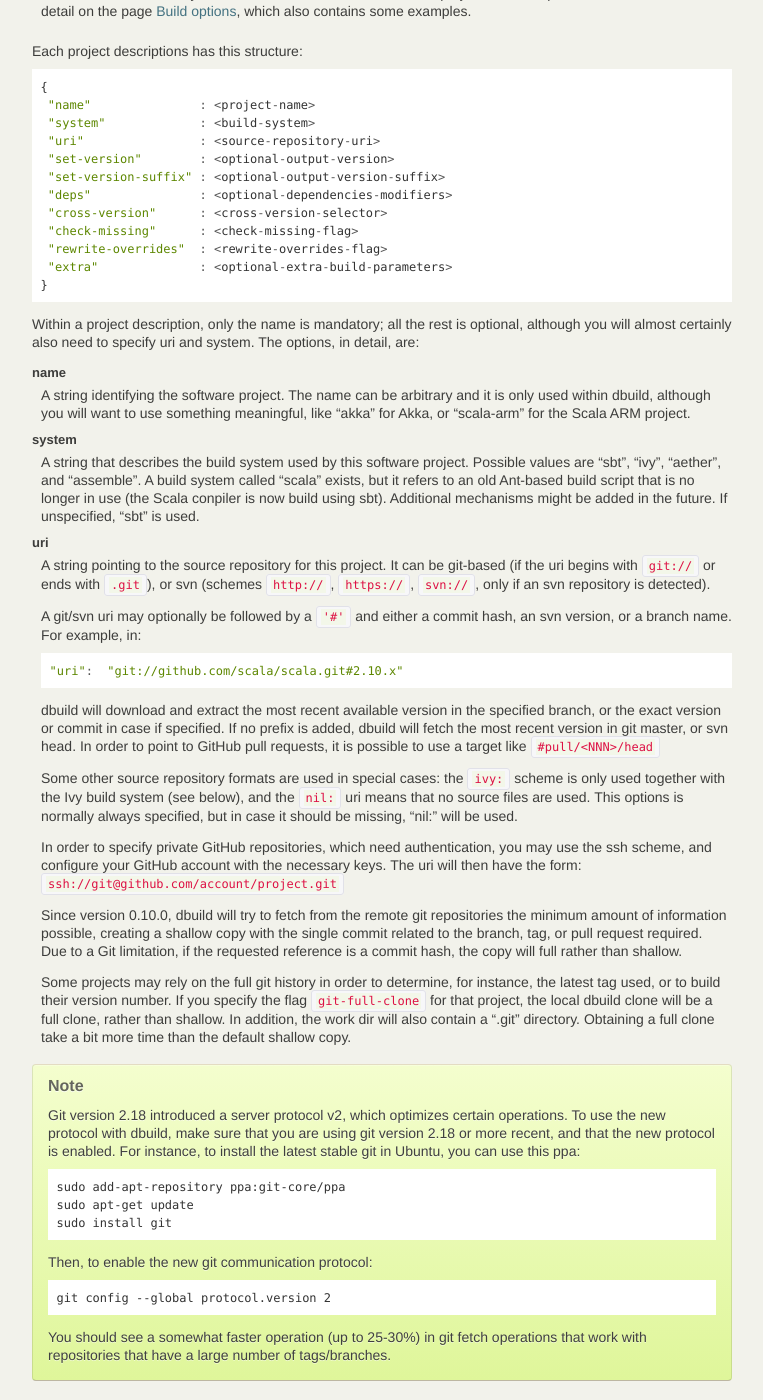
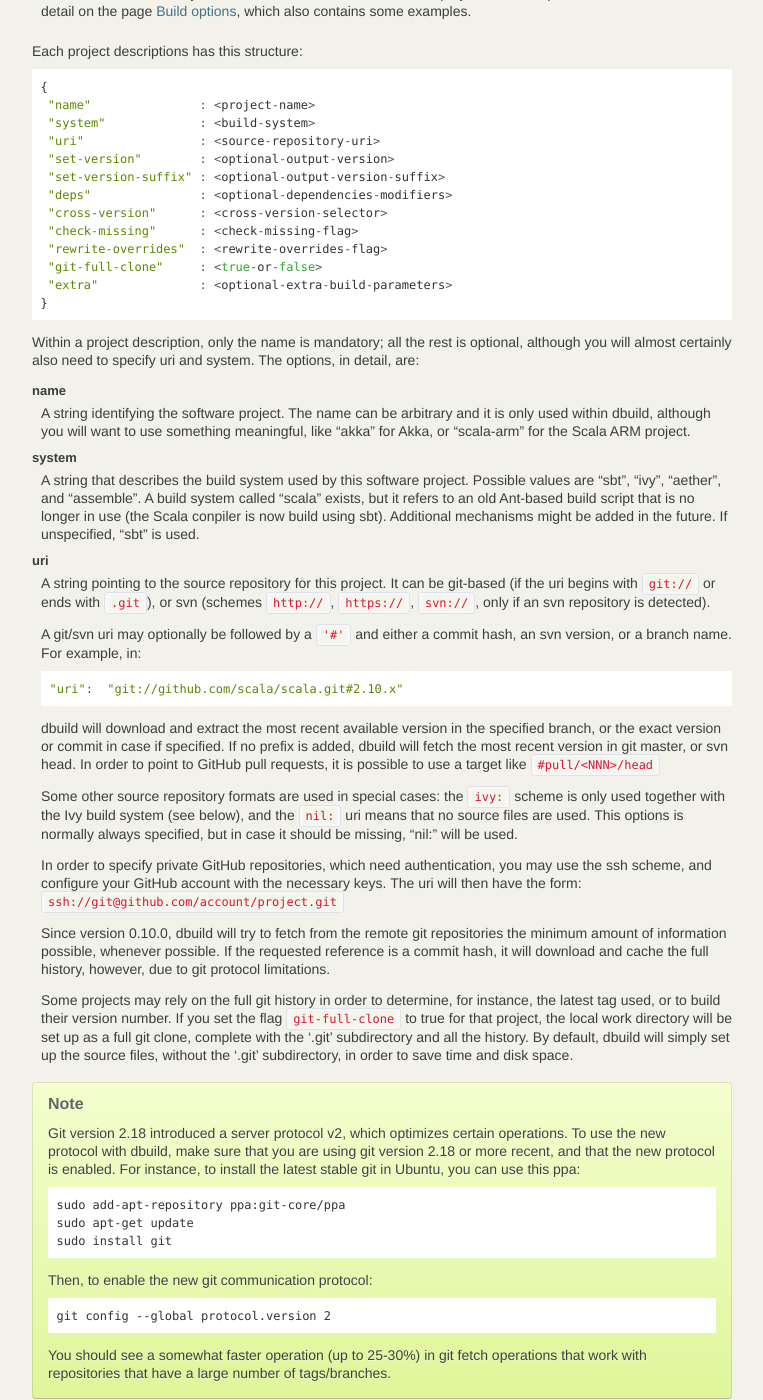
Before and after one commit to lightbend-labs/dbuild, a Sphinx documentation site: the page built from docs/src/sphinx/dbuild.rst, in a window 1280 px wide and 1400 px high, scrolled down 2167 px. Shown: the whole window, without its empty margins (138-901 px from the left). Built offline with Sphinx 7.4.7, drawn with Linux system fonts in a browser that asks for light colours; the version number could not be read and is left out; some of the changed text lies outside the part shown.

Commit message:
More docs updates

```diff
--- a/docs/src/sphinx/dbuild.rst
+++ b/docs/src/sphinx/dbuild.rst
@@ -153,6 +153,7 @@
     "cross-version"      : <cross-version-selector>
     "check-missing"      : <check-missing-flag>
     "rewrite-overrides"  : <rewrite-overrides-flag>
+    "git-full-clone"     : <true-or-false>
     "extra"              : <optional-extra-build-parameters>
    }
 
@@ -197,15 +198,15 @@
   then have the form: ``ssh://git@github.com/account/project.git``
 
   Since version 0.10.0, dbuild will try to fetch from the remote git repositories
-  the minimum amount of information possible, creating a shallow copy with the single commit
-  related to the branch, tag, or pull request required. Due to a Git limitation, if the
-  requested reference is a commit hash, the copy will full rather than shallow.
+  the minimum amount of information possible, whenever possible. If the requested
+  reference is a commit hash, it will download and cache the full history, however,
+  due to git protocol limitations.
 
   Some projects may rely on the full git history in order to determine, for instance, the latest
-  tag used, or to build their version number. If you specify the flag `git-full-clone` for that
-  project, the local dbuild clone will be a full clone, rather than shallow. In addition, the
-  work dir will also contain a ".git" directory. Obtaining a full clone take a bit more time
-  than the default shallow copy.
+  tag used, or to build their version number. If you set the flag `git-full-clone` to true for that
+  project, the local work directory will be set up as a full git clone, complete with the '.git'
+  subdirectory and all the history. By default, dbuild will simply set up the source files, without
+  the '.git' subdirectory, in order to save time and disk space.
 
 .. note::
   Git version 2.18 introduced a server protocol v2, which optimizes certain operations. To use
@@ -327,6 +328,15 @@
   forced at a specific version by using sbt's "dependencyOverrides" setting. By default,
   dbuild will rewrite all dependencies. Please refer to the description at
   :doc:`buildOptions` for further details.
+
+git-full-clone
+  If you are using git to access your remote repository, by default dbuild will fetch
+  only a small amount of data, necessary to reconstruct the source directory tree. In
+  particular, it will not leave a '.git' subdirectory in the work tree. However, some
+  projects may rely on the presence of git history data during compilation. If you
+  set this flag to true, dbuild will fetch the entire git history, and create a proper
+  git clone in the work directory, so that the project can access it. This will of course
+  require some more time in order to download and prepare all of the necessary data.
 
 extra
   The "extra" component is optional, as are all of its sub-components; it describes additional
```
